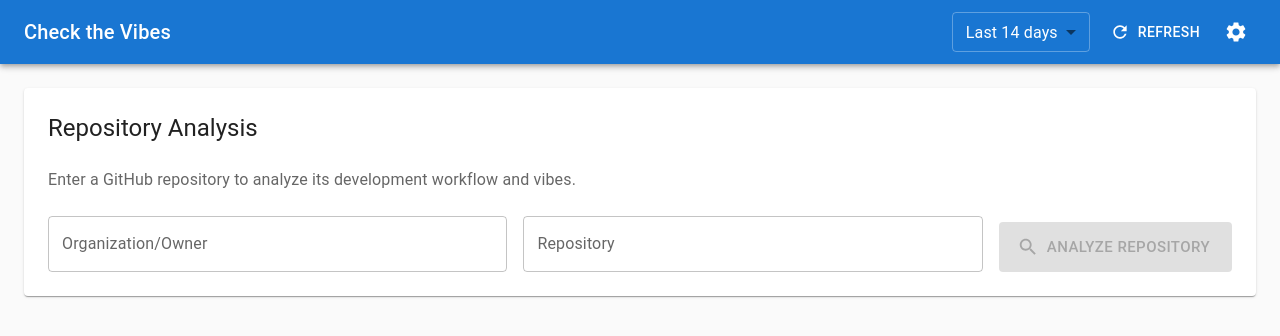
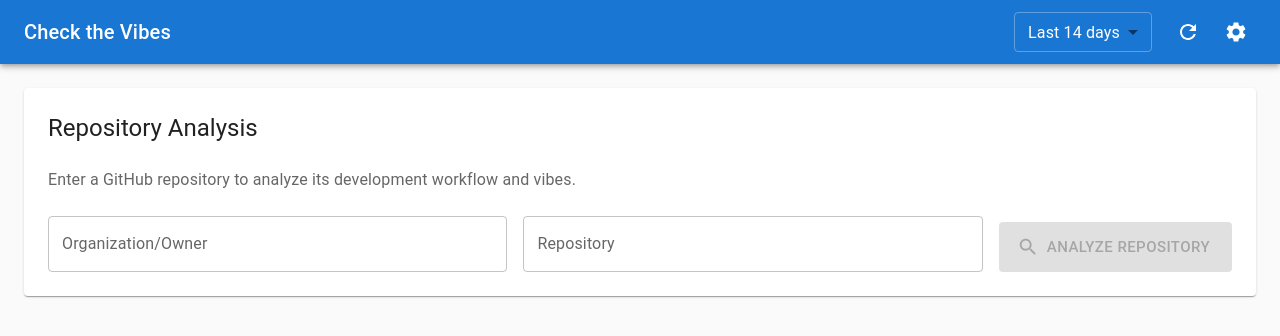
Before and after one commit to ChrisTimperley/check-the-vibes, a React (Vite) app in the folder frontend/: page / in a window 1280 px wide. Shown: the top 336 px of the page. Built offline with nearby package versions, Linux system fonts and the light colour scheme.

Commit message:
style: removed text from refresh button

```diff
--- a/frontend/src/components/Header.tsx
+++ b/frontend/src/components/Header.tsx
@@ -69,14 +69,9 @@ export const Header: React.FC<HeaderProps> = ({
           </Button>
         )}
 
-        <Button
-          color="inherit"
-          startIcon={<Refresh />}
-          onClick={onRefresh}
-          sx={{ mr: 1 }}
-        >
-          Refresh
-        </Button>
+        <IconButton color="inherit" onClick={onRefresh} sx={{ mr: 1 }}>
+          <Refresh />
+        </IconButton>
         <IconButton color="inherit">
           <Settings />
         </IconButton>
```
